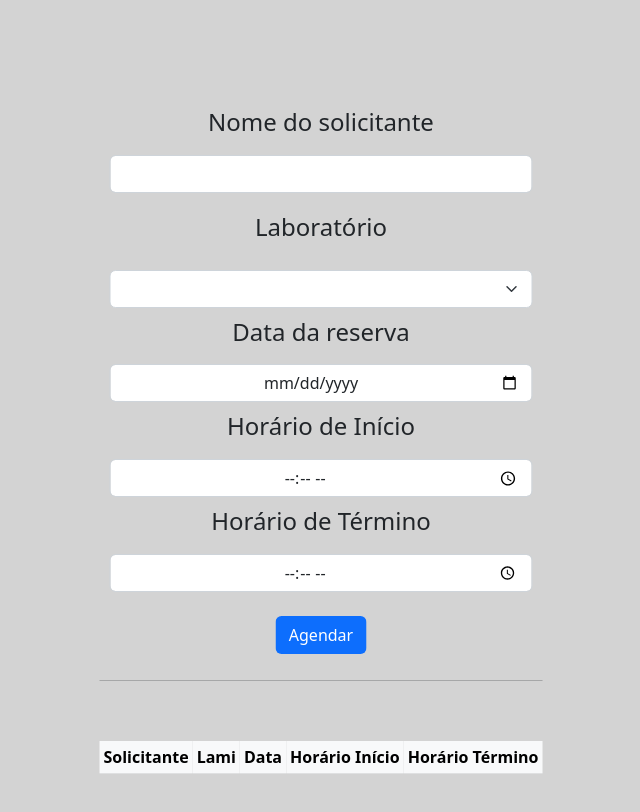
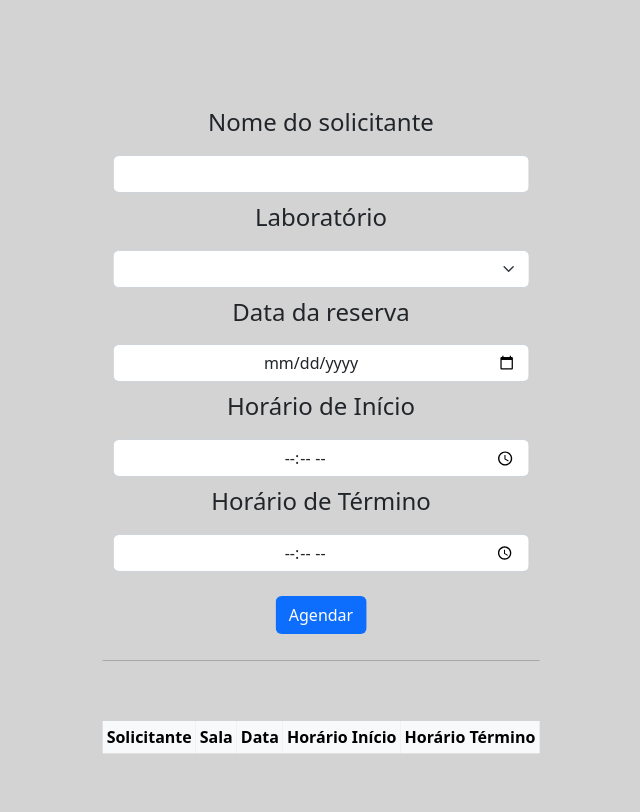
Before and after one commit to ZaPeZaPe/trabalho-em-angular, an Angular app: page / in a window 1280 px wide. Shown: the top 812 px of the page, without its empty margins (319-959 px from the left). Built offline with nearby package versions, Linux system fonts and the light colour scheme.

Commit message:
3 files modified

```diff
--- a/src/app/app.component.css
+++ b/src/app/app.component.css
@@ -1,3 +1,7 @@
 p {
   font-family: Lato;
 }
+
+.center {
+  padding-top: 20px;
+}
--- a/src/app/cadastrar-reserva/cadastrar-reserva.component.html
+++ b/src/app/cadastrar-reserva/cadastrar-reserva.component.html
@@ -8,7 +8,7 @@
     Nome precisa de pelo menos 3 caracteres.
   </div>
 
-  <label for="labs"><h4>Laboratório</h4></label>
+  <h4>Laboratório</h4>
   <select class="form-select" name="labs" id="labs" formControlName="lab">
     <option *ngFor="let lami of labs" value="{{ lami.bloco + lami.id }}">
       {{ lami.laboratorio }}
@@ -39,7 +39,7 @@
     Horário de Término é um campo obrigatório.
   </div>
   <div *ngIf="isHoraFBad" class="alert alert-danger mt-1" role="alert">
-    Horário de Término é um tempo inválido. (Tempo min 1:25 Horas)
+    Tempo minimo para reserva 1:25 Horas
   </div>
 
   <br />
--- a/src/app/listar-reserva/listar-reserva.component.html
+++ b/src/app/listar-reserva/listar-reserva.component.html
@@ -2,7 +2,7 @@
   <thead>
     <tr>
       <th scope="col">Solicitante</th>
-      <th scope="col">Lami</th>
+      <th scope="col">Sala</th>
       <th scope="col">Data</th>
       <th scope="col">Horário Início</th>
       <th scope="col">Horário Término</th>
```
